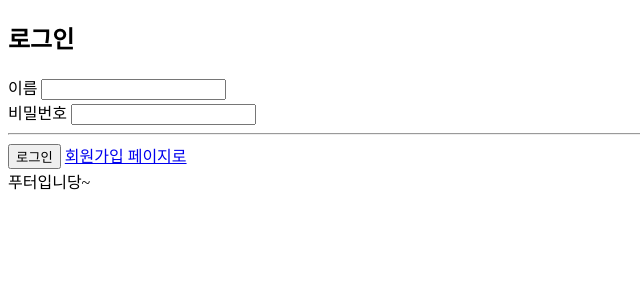
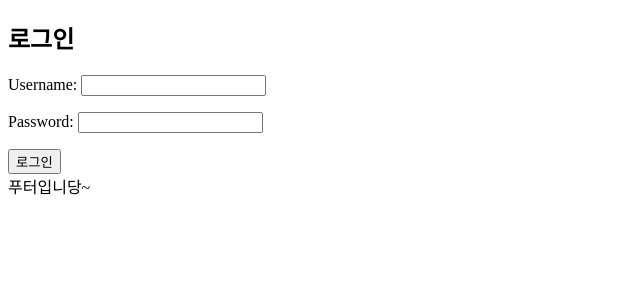
Before and after one commit to mgm11063/lakeflix, a Django app: page /users/login/ in a window 1280 px wide. Shown: the top 300 px of the page, without its empty margins (0-640 px from the left). Run offline with Django 4.2, Linux system fonts and the light colour scheme; some libraries are stand-ins or nearby versions.

Commit message:
[기능구현] 일단 로그인페이지에서만 유저 존재하는지 / 패스워드는 맞는지 유효성 검사하는 부분 기능 구현 완료

```diff
--- a/templates/users/login.html
+++ b/templates/users/login.html
@@ -3,7 +3,7 @@
 로그인 페이지 입니당
 {% endblock page_title %}
 {% block content %}
-<div>
+<!-- <div>
     <h2>로그인</h2>
     <form class="form-area" method="post" action="{% url 'users:login' %}">
         {% csrf_token %}
@@ -21,5 +21,16 @@
             <a href="{% url 'users:signup' %}" class="btn btn-secondary">회원가입 페이지로</a>
         </div>
     </form>
+</div> -->
+<!-- 폼테스트중 -->
+
+<div>
+    <h2>로그인</h2>
+    <form class="form-area" method="post" action="{% url 'users:login' %}">
+        {% csrf_token %}
+        {{form.as_p}}
+        <button type="submit">로그인</button>
+    </form>
 </div>
+
 {% endblock content %}
--- /dev/null
+++ b/users/forms.py
@@ -0,0 +1,22 @@
+from django import forms
+from . import models
+
+
+class LoginForm(forms.Form):
+
+    username = forms.CharField(max_length=10, required=True)
+    password = forms.CharField(widget=forms.PasswordInput)
+
+    def clean(self):
+        username = self.cleaned_data.get("username")
+        password = self.cleaned_data.get("password")
+        try:
+            user = models.User.objects.get(username=username)
+            if user.check_password(password):
+                return self.cleaned_data
+            else:
+                self.add_error(
+                    "password", forms.ValidationError("패스워드가 다릅니다"))
+        except models.User.DoesNotExist:
+            self.add_error("username", forms.ValidationError(
+                "유저가 존재하지 않습니다."))
--- a/users/views.py
+++ b/users/views.py
@@ -1,4 +1,5 @@
 from . models import User
+from . import forms
 from django.contrib import auth
 from django.shortcuts import render, redirect
 from django.urls import reverse
@@ -42,19 +43,22 @@
 
 
 def login_view(request):
+    form = forms.LoginForm()
     if request.method == 'POST':
+        form = forms.LoginForm(request.POST)
         username = request.POST.get("username", None)
         password = request.POST.get("password", None)
-
         get_user = auth.authenticate(
             request, username=username, password=password)
         if get_user is not None:
             auth.login(request, get_user)
             return redirect("/")
         else:
-            return redirect(reverse("users:login"))
+            return render(request, 'users/login.html', {"form": form})
+            # return redirect(reverse("users:login"))
     elif request.method == 'GET':
-        return render(request, 'users/login.html')
+        form = forms.LoginForm()
+        return render(request, 'users/login.html', {"form": form})
 
 
 def log_out(request):
```
Also changed, not shown: db.sqlite3.
